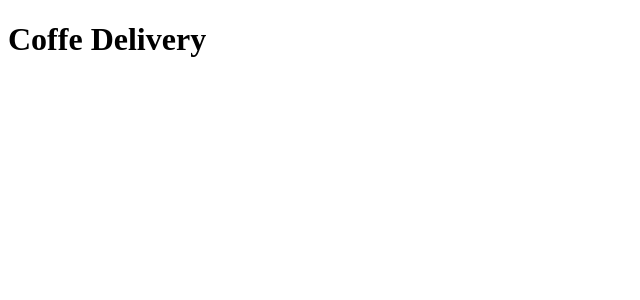
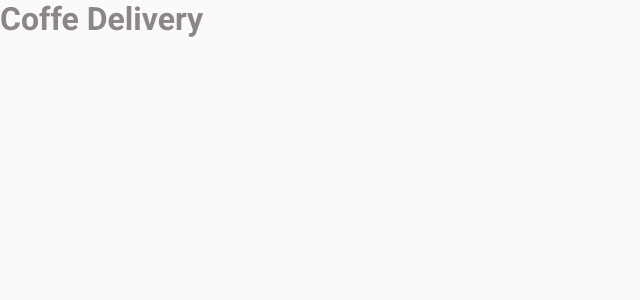
Before and after one commit to chelfonseca/coffee-delivery, a React (Vite) app: page / in a window 1280 px wide. Shown: the top 300 px of the page, without its empty margins (0-640 px from the left). Built offline with nearby package versions, Linux system fonts and the light colour scheme.

Commit message:
Global style setting

```diff
--- a/index.html
+++ b/index.html
@@ -2,9 +2,16 @@
 <html lang="en">
   <head>
     <meta charset="UTF-8" />
-    <link rel="icon" type="image/svg+xml" href="/vite.svg" />
+    <link rel="preconnect" href="https://fonts.googleapis.com">
+    <link rel="preconnect" href="https://fonts.gstatic.com" crossorigin>
+
+    <link rel="icon" type="image/svg+xml" href="./src/assets/Logo-cup.svg" />
+
     <meta name="viewport" content="width=device-width, initial-scale=1.0" />
-    <title>Vite + React + TS</title>
+
+   <link href="https://fonts.googleapis.com/css2?family=Baloo+2:wght@700;800&family=Roboto:wght@400;700&display=swap" rel="stylesheet">
+
+    <title>Coffee Delivery</title>
   </head>
   <body>
     <div id="root"></div>
--- a/package.json
+++ b/package.json
@@ -10,13 +10,15 @@
   },
   "dependencies": {
     "react": "^18.2.0",
-    "react-dom": "^18.2.0"
+    "react-dom": "^18.2.0",
+    "styled-components": "^5.3.6"
   },
   "devDependencies": {
     "@types/react": "^18.0.22",
     "@types/react-dom": "^18.0.7",
     "@vitejs/plugin-react": "^2.2.0",
     "typescript": "^4.6.4",
-    "vite": "^3.2.0"
+    "vite": "^3.2.0",
+    "@types/styled-components": "^5.1.26"
   }
 }
--- a/src/App.tsx
+++ b/src/App.tsx
@@ -1,10 +1,16 @@
-
+import { ThemeProvider } from 'styled-components';
+import { GlobalStyle } from './styles/global';
+import { defaultTheme } from './styles/themes/default';
 
 function App() {
 
 
   return (
-    <h1>Coffe Delivery</h1>
+    <ThemeProvider theme={defaultTheme}>
+        <h1>Coffe Delivery</h1>
+        <GlobalStyle/>
+    </ThemeProvider>
+
   )
 }
 
--- /dev/null
+++ b/src/styles/global.ts
@@ -0,0 +1,25 @@
+import { createGlobalStyle } from "styled-components";
+
+export const GlobalStyle = createGlobalStyle`
+*{
+    margin: 0;
+    padding: 0;
+    box-sizing: border-box;
+}
+
+:focus {
+    outline: none;
+    box-shadow: 0 0 0 2px ${props => props.theme['yellow-dark']}
+}
+
+body {
+    background-color: ${props => props.theme['background']};
+    color: ${props => props.theme['base-label']};
+    --webkit-font-smoothing: antialiased;
+}
+
+body, input, textarea, button {
+    font-family: 'Roboto', sans-serif;
+    font-weight: 400;
+    font-size: 1rem;
+}`
--- /dev/null
+++ b/src/styles/themes/default.ts
@@ -0,0 +1,35 @@
+export const defaultTheme = {
+
+    'yellow-dark': '#C47F17',
+
+    'yellow': '#DBAC2C',
+
+    'yellow-light': '#F1E9C9',
+
+    'purple-dark': '#4B2995',
+
+    'purple': '#8047F8',
+
+    'purple-light': '#EBE5F9',
+
+    'base-title': '#272221',
+
+    'base-subtitle': '#403937',
+
+    'base-text': '#574F4D',
+
+    'base-label': '#8D8686',
+
+    'base-hover': '#D7D5D5',
+
+    'base-button': '#E6E5E5',
+
+    'base-input': '#EDEDED',
+
+    'base-card': '#F3F2F2',
+
+    'background': '#FAFAFA',
+
+    'white': 'FFFFFF'
+
+}
```
Also changed, not shown: src/@types/styled.d.ts (added, +9 -0 lines), src/assets/Logo-cup.svg (added), 1 other file (tests, documents, lock files or other folders).
